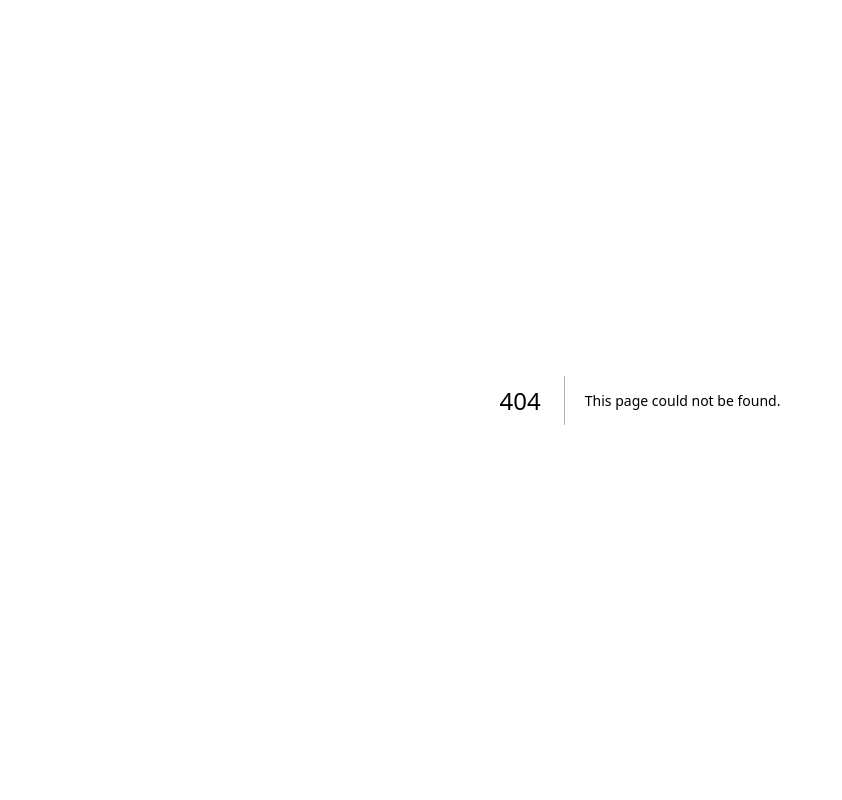
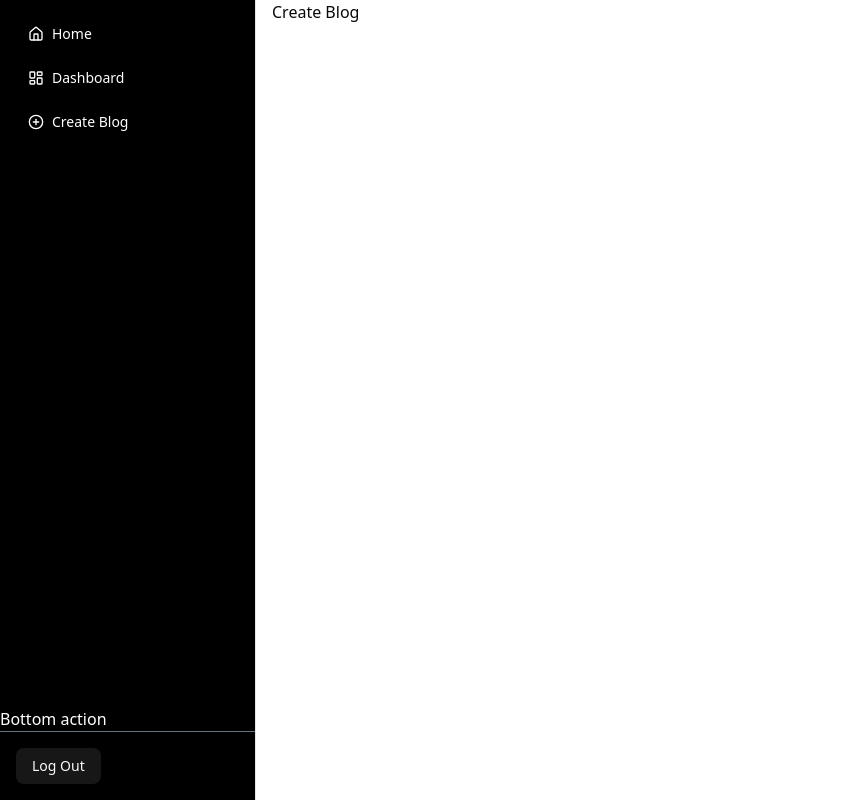
Before and after one commit to MukterHossain/mukterhossain.me-ui, a Next.js app: page /dashboard/create-blog in a window 1280 px wide. Before the commit this address had no page. Shown: the whole page, without its empty margins (0-842 px from the left). Built offline with nearby package versions, Linux system fonts and the light colour scheme.

Commit message:
dashboard sidebar set

```diff
--- /dev/null
+++ b/src/app/(dashboard)/dashboard/create-blog/page.tsx
@@ -0,0 +1,11 @@
+import React from 'react';
+
+const CreateBlog = () => {
+    return (
+        <div>
+            <h1>Create Blog</h1>
+        </div>
+    );
+};
+
+export default CreateBlog;
--- a/src/app/(dashboard)/dashboard/layout.tsx
+++ b/src/app/(dashboard)/dashboard/layout.tsx
@@ -1,9 +1,13 @@
+import Sidebar from '@/components/shared/Sidebar';
 import React from 'react';
 
-const DashboardLayout = ({children}:{children: React.ReactNode}) => {
+const DashboardLayout = ({ children }: { children: React.ReactNode }) => {
     return (
         <div>
-            {children}
+            <main className="min-h-dvh flex gap-4">
+                <Sidebar />
+                {children}
+            </main>
         </div>
     );
 };
--- /dev/null
+++ b/src/app/(public)/about/page.tsx
@@ -0,0 +1,10 @@
+
+const AboutPage = () => {
+    return (
+        <div>
+            <h1>About</h1>
+        </div>
+    );
+};
+
+export default AboutPage;
--- /dev/null
+++ b/src/app/(public)/blogs/page.tsx
@@ -0,0 +1,11 @@
+import React from 'react';
+
+const BlogsPage = () => {
+    return (
+        <div>
+           <h1>Blogs Page</h1>
+        </div>
+    );
+};
+
+export default BlogsPage;
--- /dev/null
+++ b/src/app/(public)/projects/page.tsx
@@ -0,0 +1,11 @@
+import React from 'react';
+
+const ProjectsPage = () => {
+    return (
+        <div>
+            <h1>Projects</h1>
+        </div>
+    );
+};
+
+export default ProjectsPage;
--- a/src/components/shared/Navbar/Navbar.tsx
+++ b/src/components/shared/Navbar/Navbar.tsx
@@ -18,6 +18,7 @@ import UserMenu from "./UserMenu"
 // Navigation links array to be used in both desktop and mobile menus
 const navigationLinks = [
   { href: "/", label: "Home" },
+  { href: "/blogs", label: "Blogs" },
   { href: "/about", label: "About me" },
   { href: "/dashboard", label: "Dashboard" },
   { href: "/projects", label: "Projects" },
--- a/src/components/shared/Sidebar.tsx
+++ b/src/components/shared/Sidebar.tsx
@@ -2,7 +2,7 @@
 
 import Link from "next/link";
 import { Button } from "@/components/ui/button";
-import { Home, PlusCircle, LogOut } from "lucide-react";
+import { Home, PlusCircle, LogOut, LayoutDashboard } from "lucide-react";
 // import { signOut, useSession } from "next-auth/react";
 
 export default function Sidebar() {
@@ -17,9 +17,17 @@ export default function Sidebar() {
           className="flex items-center gap-2 rounded-lg px-3 py-2 text-sm font-medium hover:bg-gray-100 hover:text-black"
         >
           <Home className="h-4 w-4" />
+
           Home
         </Link>
 
+        <Link
+          href="/dashboard"
+          className="flex items-center gap-2 rounded-lg px-3 py-2 text-sm font-medium hover:bg-gray-100 hover:text-black"
+        >
+          <LayoutDashboard className="h-4 w-4" />
+          Dashboard
+        </Link>
         <Link
           href="/dashboard/create-blog"
           className="flex items-center gap-2 rounded-lg px-3 py-2 text-sm font-medium hover:bg-gray-100 hover:text-black"
```
